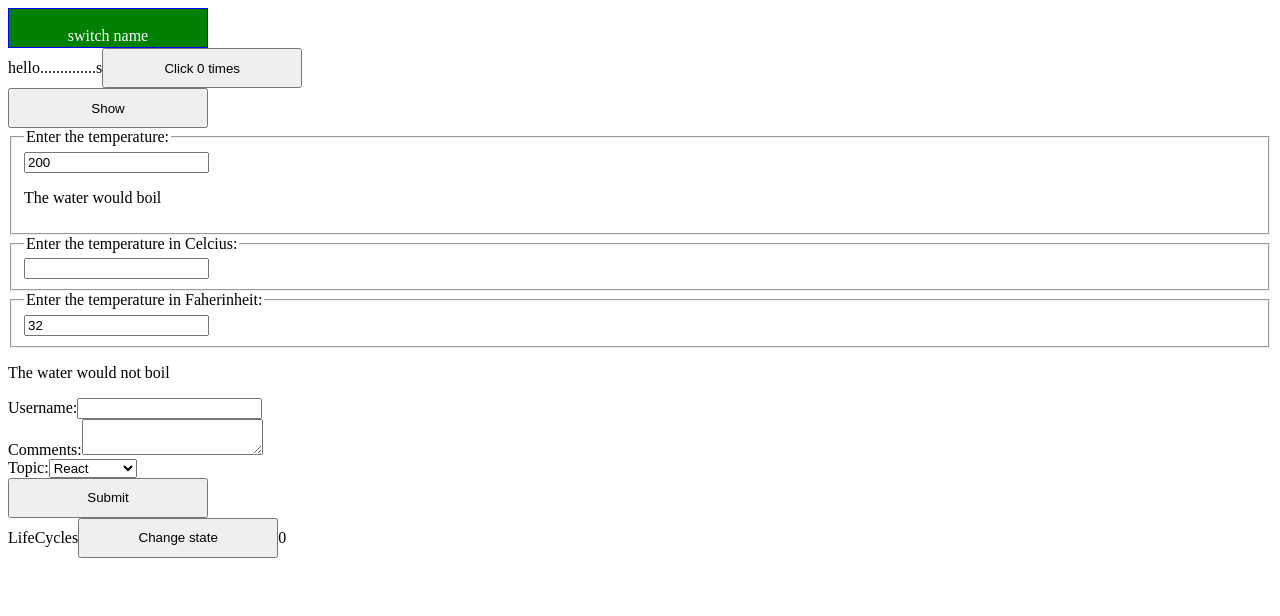
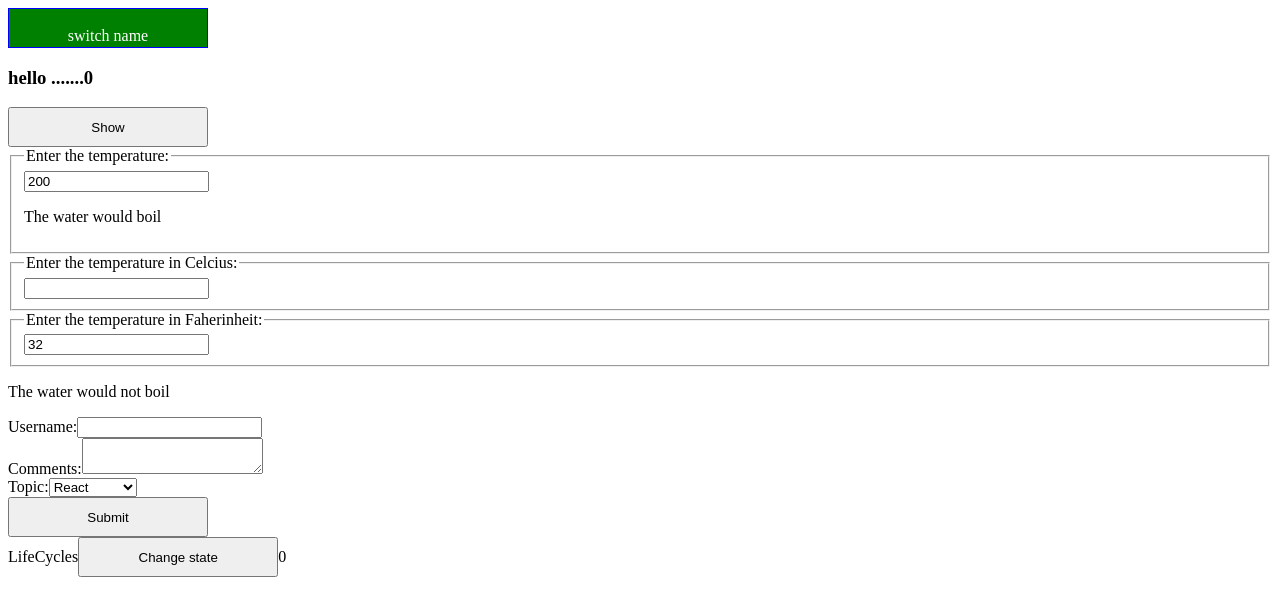
Before and after one commit to SRILAKSHMI576/React_Learnigs, a React (Create React App) app: page / in a window 1280 px wide. Shown: the top 616 px of the page. Built offline with nearby package versions, Linux system fonts and the light colour scheme.

Commit message:
Practice MouseOverCount

```diff
--- a/src/App.js
+++ b/src/App.js
@@ -17,7 +17,8 @@ import TemperatureConversions from "./TemperatureConversions/TemperatureConversi
 // import ListMethod from "./Components/ListMethod";
 import FormHandling from "./Components/FormHandling";
 import LifeCycles from "./Components/LifeCycles";
-import PrevStateEx from "./Components/PrevStateEx";
+// import PrevStateEx from "./Components/PrevStateEx";
+import TextHoverCount from "./Components/TextHoverCount";
 
 // import NameChange from "./Components/NameChange";
 // import ShoppingCart from "./Components/ShoppingCart";
@@ -150,7 +151,8 @@ class App extends React.Component {
         {/* <Form /> */}
         {/* <OnSelect /> */}
         {/* <InputFile /> */}
-        <PrevStateEx />
+        {/* <PrevStateEx /> */}
+        <TextHoverCount />
         <HiddenButtonLogic />
         <Calculator />
         <TemperatureConversions />
--- /dev/null
+++ b/src/Components/TextHoverCount.js
@@ -0,0 +1,24 @@
+import React from "react";
+
+class TextHoverCount extends React.Component {
+  state = {
+    count: 0
+  };
+
+  hoverCount = () => {
+    this.setState({
+      count: this.state.count + 1
+    });
+  };
+
+  render() {
+    const { count } = this.state;
+    return (
+      <div>
+        <h3 onMouseOver={this.hoverCount}>hello .......{count}</h3>
+      </div>
+    );
+  }
+}
+
+export default TextHoverCount;
```
